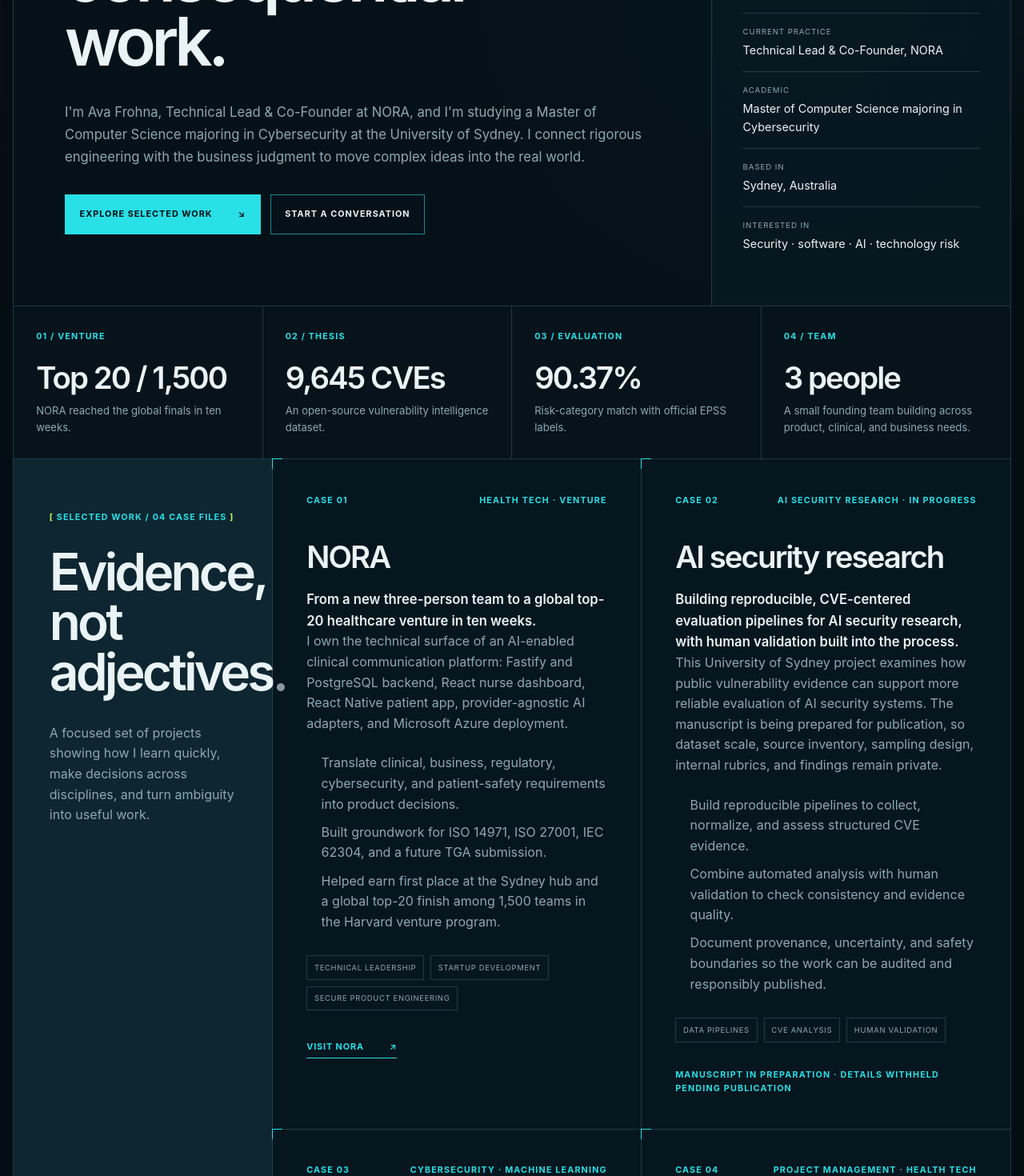
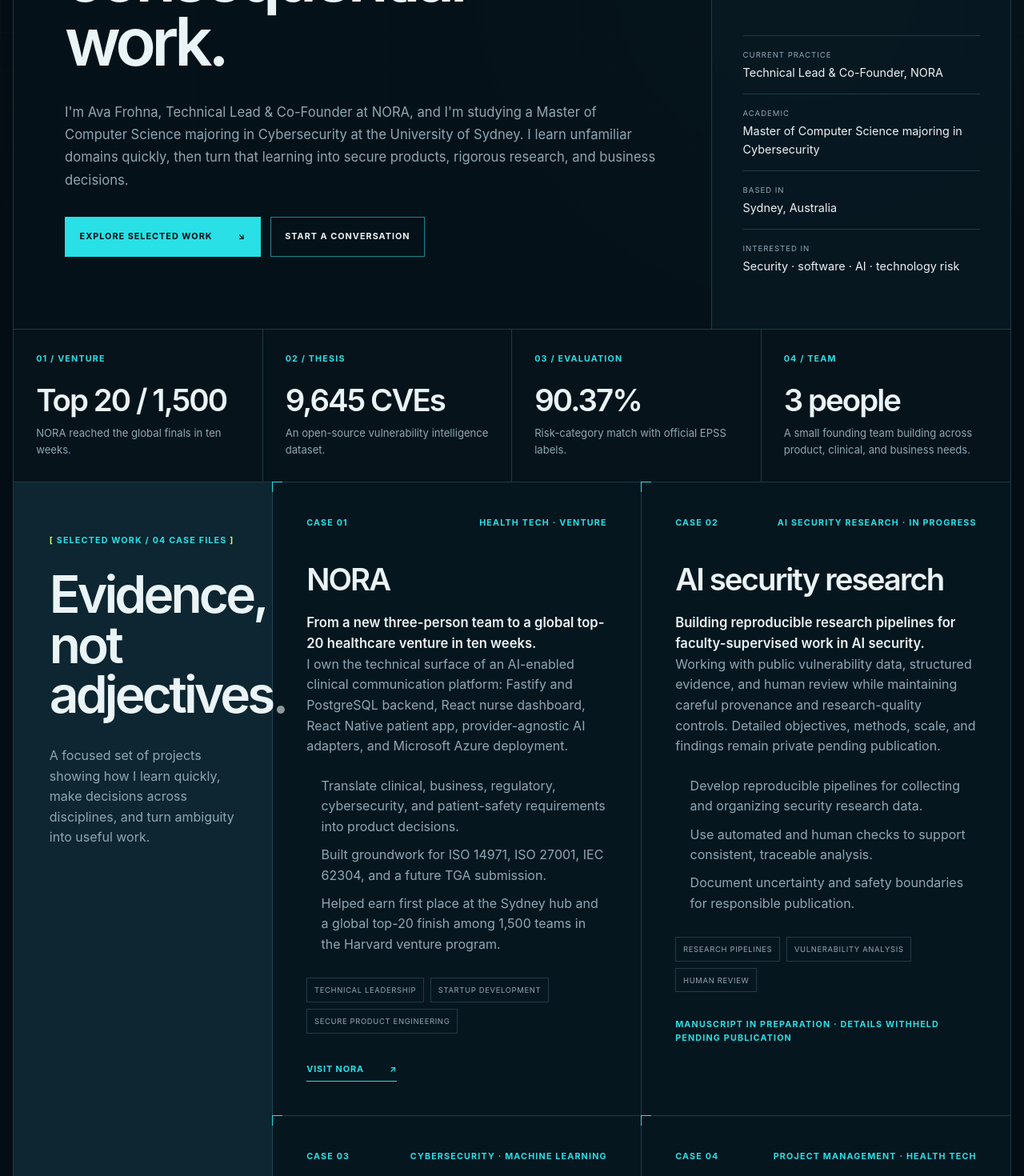
Before and after one commit to avafrohna/avafrohna.github.io, a Next.js app: page / in a window 1280 px wide. Shown: the part 440-1910 px from the top of the page at 80% size. Built offline with nearby package versions, Linux system fonts and the light colour scheme.

Commit message:
Refine portfolio positioning and availability

```diff
--- a/app/globals.css
+++ b/app/globals.css
@@ -808,6 +808,10 @@
     font-size: 0.9rem;
   }
 
+  .wordmark span {
+    display: none;
+  }
+
   .header-resume {
     font-size: 0.61rem;
   }
--- a/app/page.tsx
+++ b/app/page.tsx
@@ -35,7 +35,7 @@
 
       <header className="site-header">
         <a className="wordmark" href="#top" aria-label="Ava Frohna, home">
-          AF<span> / 26</span>
+          AVA FROHNA<span> / PORTFOLIO 26</span>
         </a>
         <nav aria-label="Primary navigation">
           <a href="#work">Work</a>
@@ -57,8 +57,9 @@
           <p className="hero-intro">
             I&apos;m Ava Frohna, Technical Lead &amp; Co-Founder at NORA, and I&apos;m
             studying a Master of Computer Science majoring in Cybersecurity at
-            the University of Sydney. I connect rigorous engineering with the
-            business judgment to move complex ideas into the real world.
+            the University of Sydney. I learn unfamiliar domains quickly, then
+            turn that learning into secure products, rigorous research, and
+            business decisions.
           </p>
           <div className="hero-actions">
             <a className="button button-primary" href="#work">
@@ -171,34 +172,33 @@
             </div>
             <h3>AI security research</h3>
             <p className="case-deck">
-              Building reproducible, CVE-centered evaluation pipelines for AI
-              security research, with human validation built into the process.
+              Building reproducible research pipelines for faculty-supervised
+              work in AI security.
             </p>
             <p>
-              This University of Sydney project examines how public
-              vulnerability evidence can support more reliable evaluation of AI
-              security systems. The manuscript is being prepared for
-              publication, so dataset scale, source inventory, sampling design,
-              internal rubrics, and findings remain private.
+              Working with public vulnerability data, structured evidence, and
+              human review while maintaining careful provenance and
+              research-quality controls. Detailed objectives, methods, scale,
+              and findings remain private pending publication.
             </p>
             <ul>
               <li>
-                Build reproducible pipelines to collect, normalize, and assess
-                structured CVE evidence.
+                Develop reproducible pipelines for collecting and organizing
+                security research data.
               </li>
               <li>
-                Combine automated analysis with human validation to check
-                consistency and evidence quality.
+                Use automated and human checks to support consistent,
+                traceable analysis.
               </li>
               <li>
-                Document provenance, uncertainty, and safety boundaries so the
-                work can be audited and responsibly published.
+                Document uncertainty and safety boundaries for responsible
+                publication.
               </li>
             </ul>
             <div className="tag-row" aria-label="Research skills">
-              <span>Data pipelines</span>
-              <span>CVE analysis</span>
-              <span>Human validation</span>
+              <span>Research pipelines</span>
+              <span>Vulnerability analysis</span>
+              <span>Human review</span>
             </div>
             <p className="case-status">
               Manuscript in preparation · Details withheld pending publication
@@ -310,9 +310,9 @@
               <h3>Engineering Research Intern</h3>
               <p>University of Sydney · Security Research</p>
               <p>
-                Building reproducible CVE-focused research pipelines and
-                human-validation workflows for AI security evaluation; detailed
-                methods and findings remain private pending publication.
+                Building reproducible pipelines and human-review workflows for
+                faculty-supervised AI security research; detailed objectives,
+                methods, scale, and findings remain private pending publication.
               </p>
             </div>
           </article>
@@ -376,9 +376,8 @@
             <h3>Security &amp; research</h3>
             <p>
               Vulnerability analysis, threat modeling, security controls,
-              cryptography, risk assessment, CVE analysis, research pipelines,
-              human validation, evaluation design, ML, neural networks,
-              embeddings.
+              cryptography, risk assessment, vulnerability analysis, research
+              pipelines, human review, ML, neural networks, embeddings.
             </p>
           </article>
           <article>
@@ -432,8 +431,8 @@
         </div>
         <div className="contact-copy">
           <p>
-            Open to internship opportunities across cybersecurity, software
-            engineering, AI research, health tech, and technology risk.
+            Open to internship and part-time opportunities across cybersecurity,
+            software engineering, AI research, health tech, and technology risk.
           </p>
           <a className="contact-email" href="mailto:frohna.ava@gmail.com">
             frohna.ava@gmail.com <span aria-hidden="true">↗</span>
```
Also changed, not shown: 1 other file (tests, documents, lock files or other folders).
